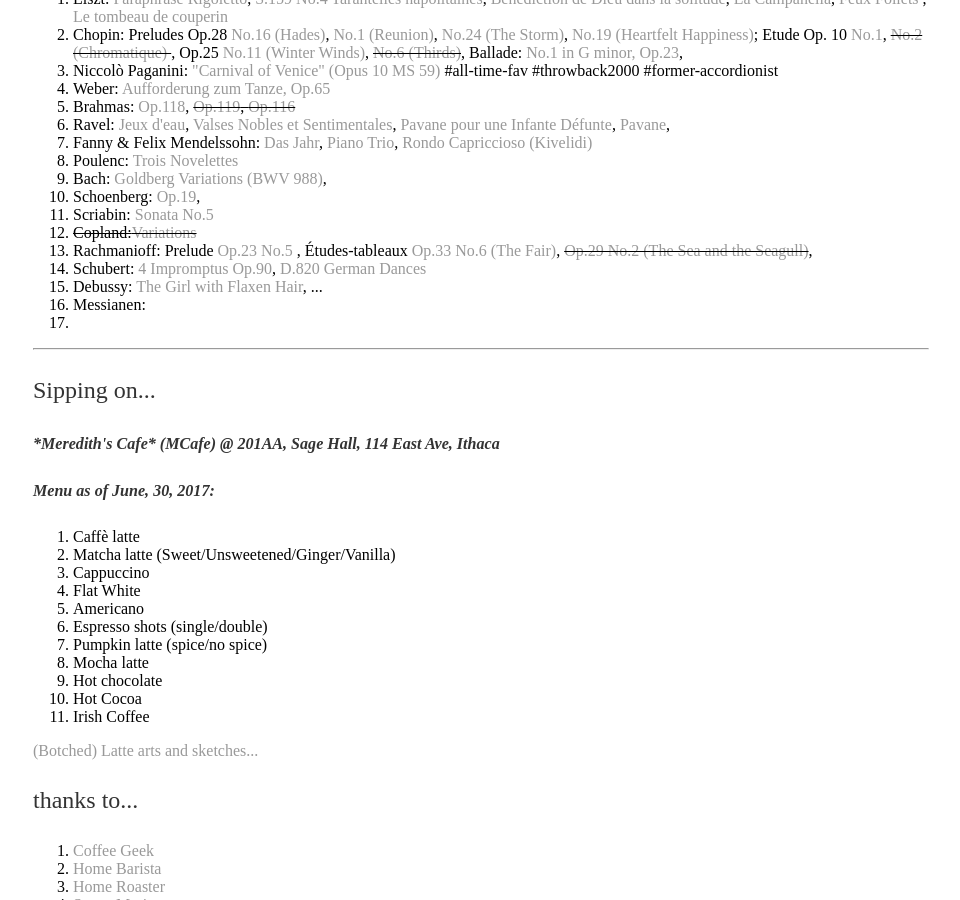
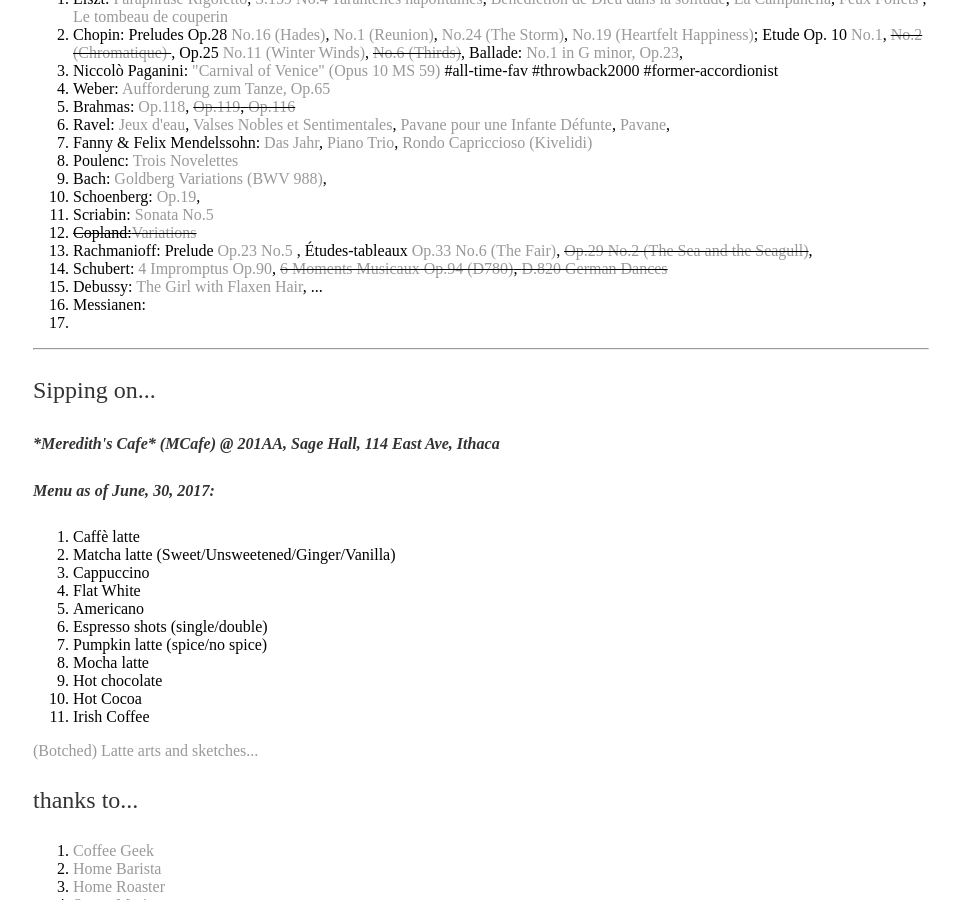
Before and after one commit to shenglih/shenglih.github.io, a Jekyll site: the page built from misc/index.html, in a window 1280 px wide and 900 px high, scrolled down 392 px. Shown: the whole window, without its empty margins (159-1119 px from the left). Built offline with Jekyll 4.4.1, drawn with Linux system fonts in a browser that asks for light colours.

Commit message:
Update index.html

```diff
--- a/misc/index.html
+++ b/misc/index.html
@@ -26,7 +26,7 @@
 		<li> Scriabin: <a href=""> Sonata No.5</a></li>
 		<li> <del>Copland:<a href="">Variations</a></del></li>
 		<li> Rachmanioff: Prelude <a href="https://www.pianoshelf.com/sheetmusic/983/rachmaninoff-op.23-no.5,-prelude-in-g-minor-983#">Op.23 No.5 </a>, Études-tableaux <a href="">Op.33 No.6 (The Fair)</a>, <del><a href="">Op.29 No.2 (The Sea and the Seagull)</a></del>,</li>
-		<li> Schubert: <a href="/misc/6961_impromptus-d-899-op-90-complete-score-missing-page-in-no-4-109697cf-4f24-4410-ab0a-16a53e277e00.pdf"> 4 Impromptus Op.90</a>, <a href=""> D.820 German Dances</a></li>
+		<li> Schubert: <a href="/misc/6961_impromptus-d-899-op-90-complete-score-missing-page-in-no-4-109697cf-4f24-4410-ab0a-16a53e277e00.pdf"> 4 Impromptus Op.90</a>, <del><a href="">6 Moments Musicaux Op.94 (D780)</a>, <a href=""> D.820 German Dances</a></del></li>
 		<li> Debussy: <a href="/misc/43039_the-girl-with-the-flaxen-hair-102e4cf5-f758-4af9-8e26-89ae80e6c09a.pdf">The Girl with Flaxen Hair</a>, ...</li>
 		<li> Messianen: <a href=""></a></li>
 		<li></li>
```
